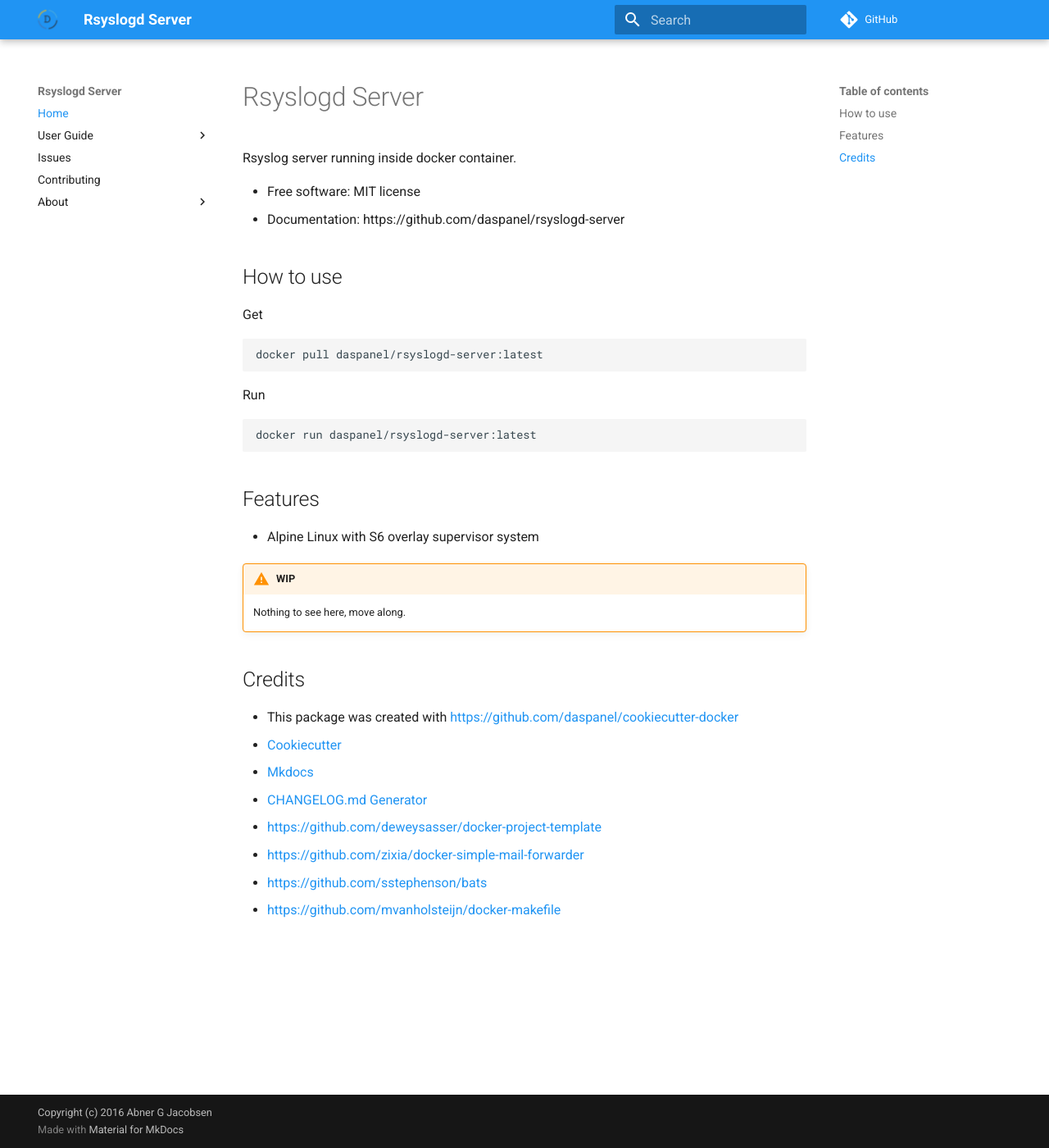
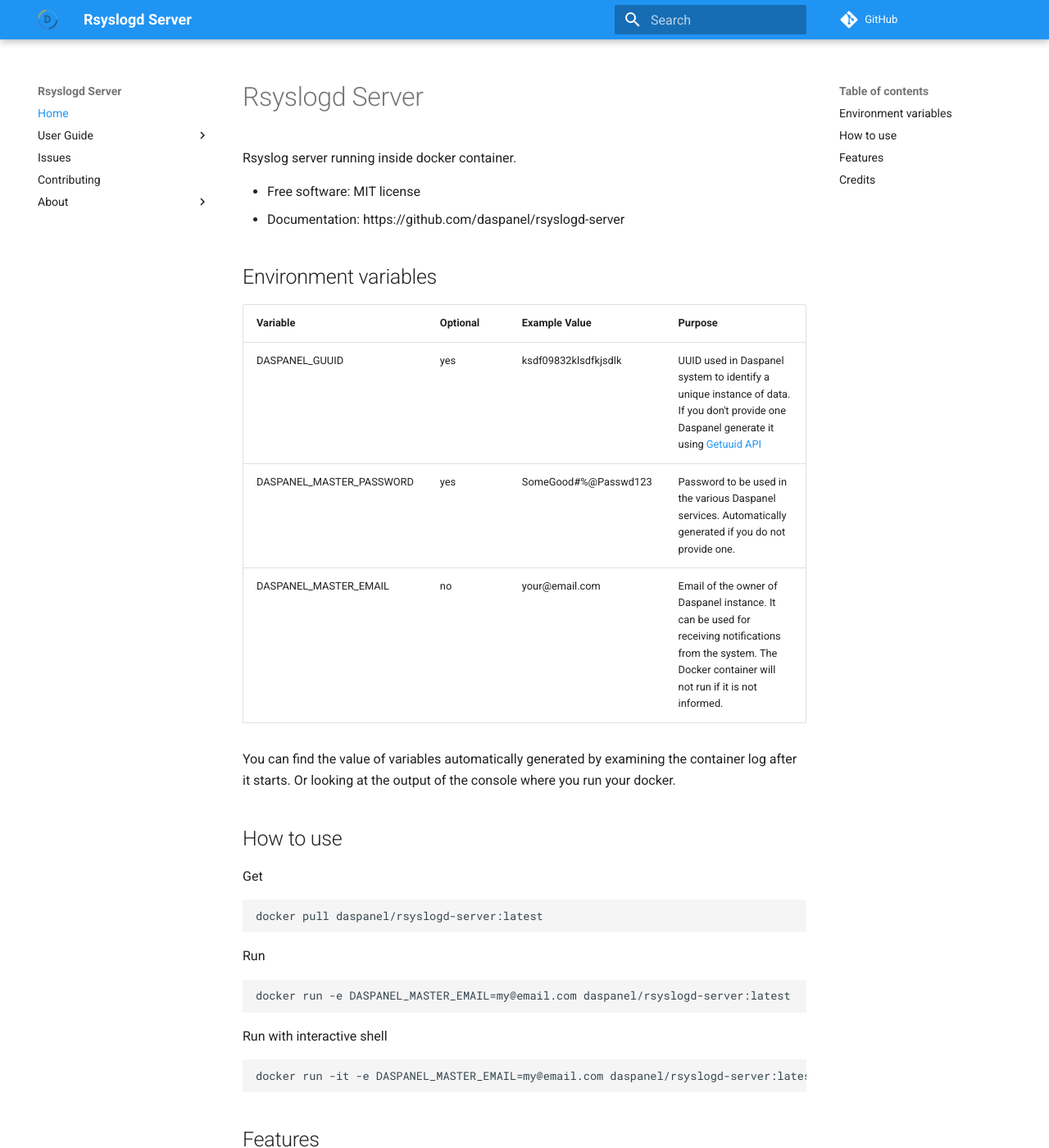
Before and after one commit to daspanel/rsyslogd-server, an MkDocs documentation site: the page built from docs/index.md, in a window 1280 px wide and 1400 px high. Shown: the whole window at 82% size. Built offline with MkDocs 1.6.1 and Material for MkDocs 9.7.7, drawn with Linux system fonts in a browser that asks for light colours; comment, search, counter and statistics services are not loaded; old or Windows-style settings are respelled for this version of MkDocs.

Commit message:
Changed docs.

````diff
--- a/docs/index.md
+++ b/docs/index.md
@@ -5,6 +5,17 @@
 
 * Free software: MIT license
 * Documentation: https://github.com/daspanel/rsyslogd-server
+
+## Environment variables
+| Variable | Optional      | Example Value | Purpose
+|----------|---------------|---------------|---------------|
+| DASPANEL_GUUID | yes | ksdf09832klsdfkjsdlk | UUID used in Daspanel system to identify a unique instance of data. If you don't provide one Daspanel generate it using [Getuuid API](https://9jzojg54n7.execute-api.us-east-1.amazonaws.com/v1/uuid)|
+| DASPANEL_MASTER_PASSWORD | yes | SomeGood#%@Passwd123 | Password to be used in the various Daspanel services. Automatically generated if you do not provide one.
+| DASPANEL_MASTER_EMAIL | no | your@email.com | Email of the owner of Daspanel instance. It can be used for receiving notifications from the system. The Docker container will not run if it is not informed.
+
+You can find the value of variables automatically generated by examining the
+container log after it starts. Or looking at the output of the console where
+you run your docker.
 
 ## How to use
 Get
@@ -14,12 +25,18 @@
 
 Run
 ```shell
-docker run daspanel/rsyslogd-server:latest
+docker run -e DASPANEL_MASTER_EMAIL=my@email.com daspanel/rsyslogd-server:latest
+```
+
+Run with interactive shell
+```shell
+docker run -it -e DASPANEL_MASTER_EMAIL=my@email.com daspanel/rsyslogd-server:latest /bin/sh
 ```
 
 ## Features
 
 * Alpine Linux with S6 overlay supervisor system
+* Rsyslogd server
 
 !!! warning "WIP"
     Nothing to see here, move along.
````
Also changed, not shown: README.md (+4 -18 lines), docs/help/compose.md (+11 -3 lines).
